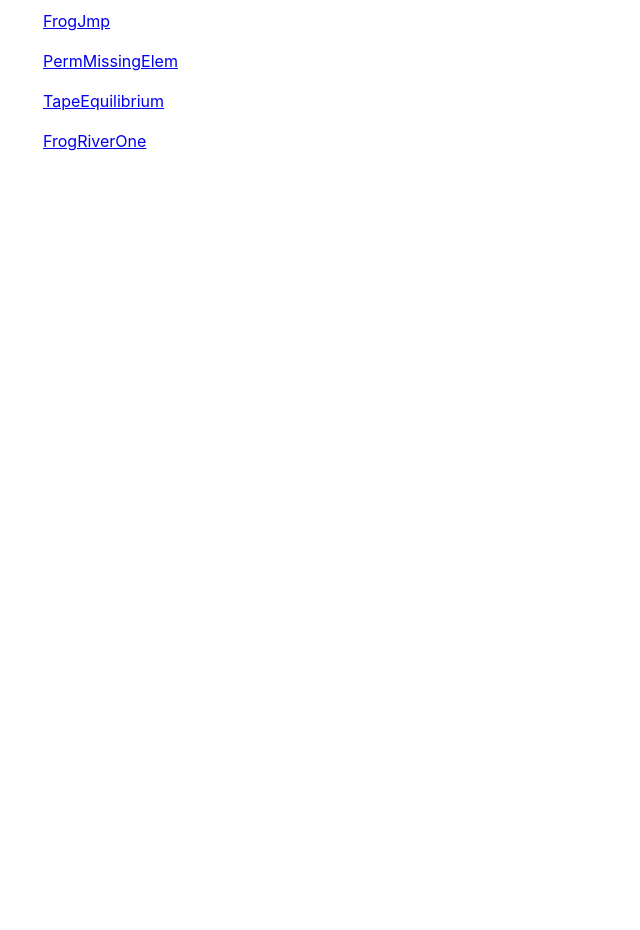
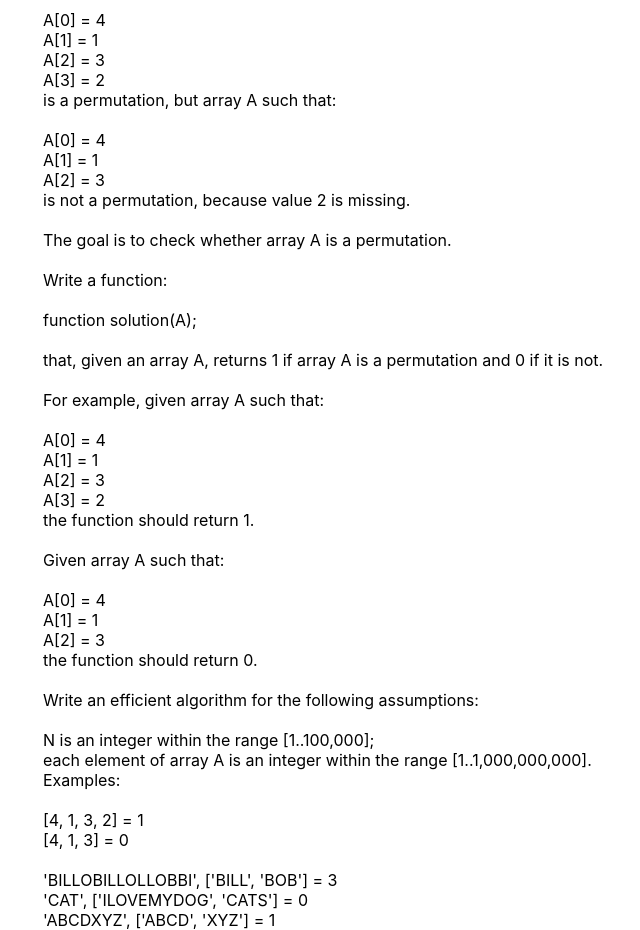
Before and after one commit to bytebodger/codility, a React (Create React App) app: page /perm-check in a window 1280 px wide. Shown: the part 160-1090 px from the top of the page, without its empty margins (7-647 px from the left). Before the commit the page ends 800 px from the top, so only its background shows below. Built offline with nearby package versions, Linux system fonts and the light colour scheme.

Commit message:
CentipedeGame

```diff
--- a/src/UI.js
+++ b/src/UI.js
@@ -6,6 +6,8 @@ import { FrogJmp } from './routes/frog-jmp/FrogJmp';
 import { PermMissingElem } from './routes/perm-missing-elem/PermMissingElem';
 import { TapeEquilibrium } from './routes/tape-equilibrium/TapeEquilibrium';
 import { FrogRiverOne } from './routes/frog-river-one/FrogRiverOne';
+import { PermCheck } from './routes/perm-check/PermCheck';
+import { CentipedeGame } from './routes/centipede-game/CentipedeGame';
 
 export const UI = () => {
    return <>
@@ -14,6 +16,10 @@ export const UI = () => {
             <Route
                element={<BinaryGap/>}
                path={'/binary-gap'}
+            />
+            <Route
+               element={<CentipedeGame/>}
+               path={'/centipede-game'}
             />
             <Route
                element={<FrogJmp/>}
@@ -37,6 +43,10 @@ export const UI = () => {
                path={'/odd-occurrences-in-array'}
             />
             <Route
+               element={<PermCheck/>}
+               path={'/perm-check'}
+            />
+            <Route
                element={<PermMissingElem/>}
                path={'/perm-missing-elem'}
             />
--- /dev/null
+++ b/src/routes/centipede-game/CentipedeGame.js
@@ -0,0 +1,55 @@
+export const CentipedeGame = () => {
+   const getFinalMessage = (letters, turns) => {
+      const letterArray = letters.split('');
+      let message = '';
+      let k = 0;
+      for (let i = 0; i < letters.length; i++) {
+         message += letterArray[k];
+         k = turns[k];
+         if (k === 0)
+            return message;
+      }
+      return message;
+   }
+
+   return <>
+      There are N people, number from 0 to N-1, playing a game.  The K-th person is assigned the letter S[K].  At the beginning the 0th person
+      sends a message, consisting of a single letter S[0], to the A[0]-th person.  When the K-th person receives the message, they append their
+      letter S[K] to the message and forward it to A[K].  The game ends when the 0th person receives the message.  Find the final message.
+      <br/><br/>
+      Write a function:
+      <br/><br/>
+      function solution(S, A);
+      <br/><br/>
+      that given a String S and an array of integers A, both of length N, returns a string denoting the final message received by the 0th person.
+      <br/><br/>
+      Examples:
+      <br/><br/>
+      1. Given S = "cdeo" and A = [3, 2, 0, 1], your function should return "code".  At the beginning, the 0th person sends a message "c" to the 3rd
+      person.  Next, the 3rd person forwards the message "co" to the 1st person.  After that the 1st person forwards the message "cod" to the
+      2nd person.  After appending the letter 'e' to it, the 2nd person forwards it to the 0th person.  The final message, received by the 0th person, is
+      "code".
+      <br/><br/>
+      2. Given S = "cdeenetpi" and A = [5, 2, 0, 1, 6, 4, 8, 3, 7], your function should return "centipede".
+      <br/><br/>
+      3. Given S = "bytdag" and A = [4, 3, 0, 1, 2, 5], your function should return "bat".  Notice, that not all letters from S have to be used.
+      <br/><br/>
+      Assume that:
+      <br/><br/>
+      N is an integer within the range [1... 1,000];<br/>
+      String S is made only of lowercase letters (a-z);<br/>
+      A contains all integers within range [0... N-1];<br/>
+      S and A are both of length N.
+      <br/><br/>
+      In your solution, focus on correctness.  The performance of your solution will not be the focus of the assessment.
+      <div>
+         Examples:
+         <br/><br/>
+         'cdeo', [3, 2, 0, 1] = {getFinalMessage('cdeo', [3, 2, 0, 1])}
+         <br/>
+         'bytdag', [4, 3, 0, 1, 2, 5] = {getFinalMessage('bytdag', [4, 3, 0, 1, 2, 5])}
+         <br/>
+         'cdeenetpi', [5, 2, 0, 1, 6, 4, 8, 3, 7] = {getFinalMessage('cdeenetpi', [5, 2, 0, 1, 6, 4, 8, 3, 7])}
+      </div>
+   </>
+}
--- a/src/routes/index/Index.js
+++ b/src/routes/index/Index.js
@@ -8,14 +8,32 @@ export const Index = () => {
       </div>
       <br/>
       <div>
+         <a href={'/centipede-game'}>
+            CentipedeGame
+         </a>
+      </div>
+      <br/>
+      <div>
+         <a href={'/frog-jmp'}>
+            FrogJmp
+         </a>
+      </div>
+      <br/>
+      <div>
+         <a href={'/frog-river-one'}>
+            FrogRiverOne
+         </a>
+      </div>
+      <br/>
+      <div>
          <a href={'/odd-occurrences-in-array'}>
             OddOccurrencesInArray
          </a>
       </div>
       <br/>
       <div>
-         <a href={'/frog-jmp'}>
-            FrogJmp
+         <a href={'/perm-check'}>
+            PermCheck
          </a>
       </div>
       <br/>
@@ -30,11 +48,5 @@ export const Index = () => {
             TapeEquilibrium
          </a>
       </div>
-      <br/>
-      <div>
-         <a href={'/frog-river-one'}>
-            FrogRiverOne
-         </a>
-      </div>
    </>
 }
--- /dev/null
+++ b/src/routes/perm-check/PermCheck.js
@@ -0,0 +1,103 @@
+export const PermCheck = () => {
+   const getMaxAllWordsFromInventory = (inventory, words) => {
+      let maximum = 0;
+      words.forEach(word => {
+         let count = 0;
+         const inventoryArray = inventory.split('');
+         const wordArray = word.split('');
+         if (wordArray.length > inventoryArray.length)
+            return;
+         while (inventoryArray.length >= wordArray.length) {
+            for (let i = 0; i < wordArray.length; i++) {
+               const letter = wordArray[i];
+               const targetIndex = inventoryArray.indexOf(letter);
+               if (targetIndex === -1)
+                  return;
+               inventoryArray.splice(targetIndex, 1);
+            }
+            count++;
+            if (count > maximum)
+               maximum = count;
+         }
+      })
+      return maximum;
+   }
+
+
+   const isAPermutation = array => {
+      const slots = {};
+      const minimumValue = Math.min(...array);
+      const maximumValue = Math.max(...array);
+      if (minimumValue !== 1 || maximumValue !== array.length)
+         return 0;
+      for (let i = 0; i < array.length; i++) {
+         if (Object.hasOwn(slots, array[i]))
+            return 0;
+         slots[array[i]] = 1;
+      }
+      return 1;
+   }
+
+   return <>
+      A non-empty array A consisting of N integers is given.
+      <br/><br/>
+      A permutation is a sequence containing each element from 1 to N once, and only once.
+      <br/><br/>
+      For example, array A such that:
+      <br/><br/>
+      A[0] = 4<br/>
+      A[1] = 1<br/>
+      A[2] = 3<br/>
+      A[3] = 2<br/>
+      is a permutation, but array A such that:
+      <br/><br/>
+      A[0] = 4<br/>
+      A[1] = 1<br/>
+      A[2] = 3<br/>
+      is not a permutation, because value 2 is missing.
+      <br/><br/>
+      The goal is to check whether array A is a permutation.
+      <br/><br/>
+      Write a function:
+      <br/><br/>
+      function solution(A);
+      <br/><br/>
+      that, given an array A, returns 1 if array A is a permutation and 0 if it is not.
+      <br/><br/>
+      For example, given array A such that:
+      <br/><br/>
+      A[0] = 4<br/>
+      A[1] = 1<br/>
+      A[2] = 3<br/>
+      A[3] = 2<br/>
+      the function should return 1.
+      <br/><br/>
+      Given array A such that:
+      <br/><br/>
+      A[0] = 4<br/>
+      A[1] = 1<br/>
+      A[2] = 3<br/>
+      the function should return 0.
+      <br/><br/>
+      Write an efficient algorithm for the following assumptions:
+      <br/><br/>
+      N is an integer within the range [1..100,000];<br/>
+      each element of array A is an integer within the range [1..1,000,000,000].
+      <br/>
+      <div>
+         Examples:
+         <br/><br/>
+         [4, 1, 3, 2] = {isAPermutation([4, 1, 3, 2])}
+         <br/>
+         [4, 1, 3] = {isAPermutation([4, 1, 3])}
+      </div>
+      <br/>
+      <div>
+      'BILLOBILLOLLOBBI', ['BILL', 'BOB'] = {getMaxAllWordsFromInventory('BILLOBILLOLLOBBI', ['BILL', 'BOB'])}
+      <br/>
+      'CAT', ['ILOVEMYDOG', 'CATS'] = {getMaxAllWordsFromInventory('CAT', ['ILOVEMYDOG', 'CATS'])}
+      <br/>
+      'ABCDXYZ', ['ABCD', 'XYZ'] = {getMaxAllWordsFromInventory('ABCDXYZ', ['ABCD', 'XYZ'])}
+      </div>
+   </>
+}
```
